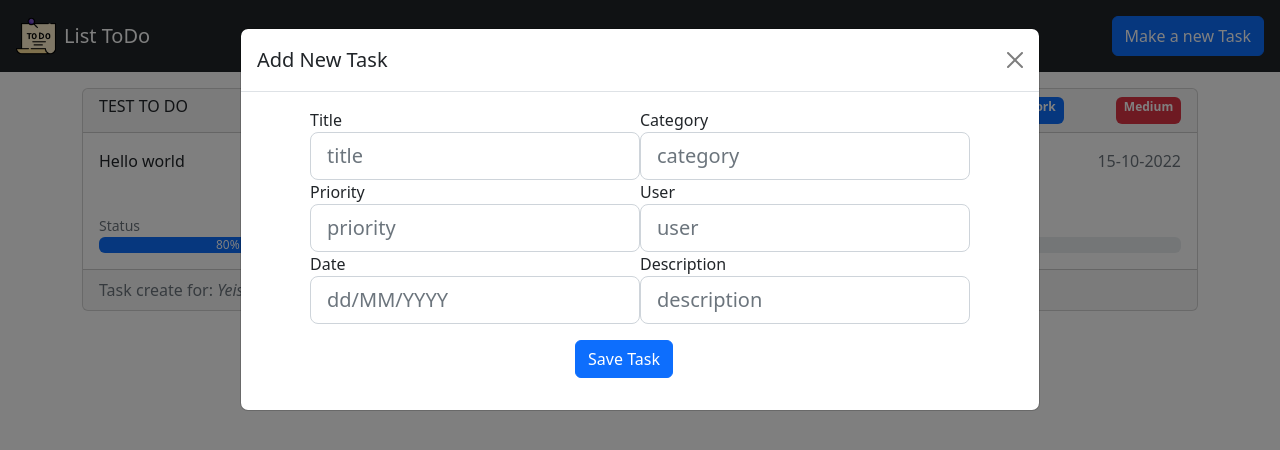
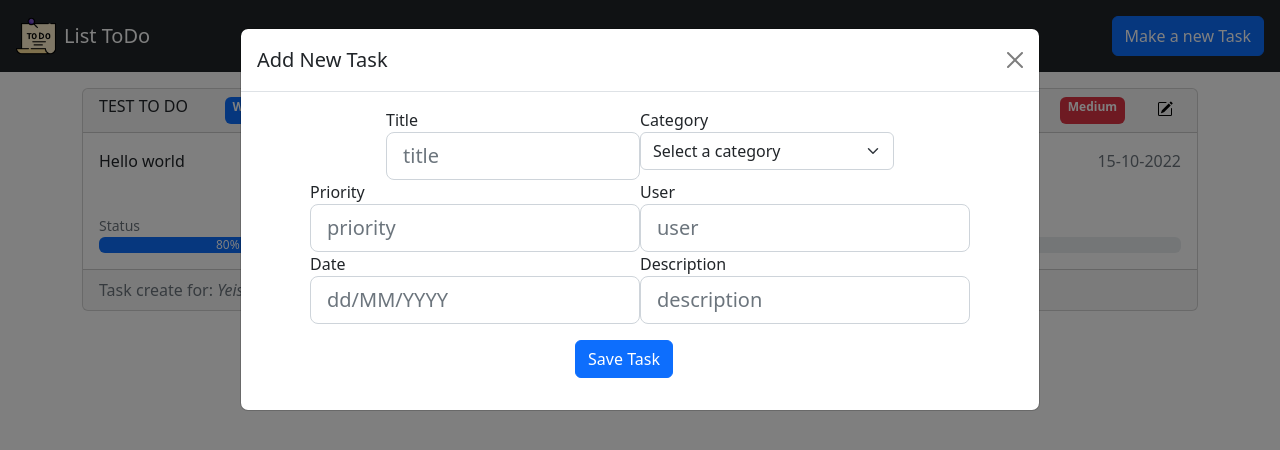
Before and after one commit to YeisonHenao/ToDo_Typescript, a React (Create React App) app: page / in a window 1280 px wide. Both pictures are taken after a click on the button "Make a new Task". Shown: the top 450 px of the page. Built offline with nearby package versions, Linux system fonts and the light colour scheme.

Commit message:
Organizar formulario de input en los select , se añade componente de Modal

```diff
--- a/src/App.tsx
+++ b/src/App.tsx
@@ -1,10 +1,12 @@
+// ? Importación de dependencias del componente
 import Todo from "./components/Todo";
-import Form from "./components/Form";
 import { ToDo } from "./types";
 import logo from "./assets/images/to-do-list.png";
 import data from "./data/ToDo.json";
 import { useEffect, useState } from "react";
+import Modal from "./components/Modal";
 
+// ? Declaración del componente
 function App() {
   const [listToDo, setListTodo] = useState<Array<ToDo>>([]);
 
@@ -27,34 +29,7 @@ function App() {
       </div>
       <Todo ToDoList={listToDo} />
 
-
-
-      {/* Modal view */}
-      <div
-        className="modal modal-lg fade"
-        id="exampleModal"
-        aria-labelledby="exampleModalLabel"
-        aria-hidden="true"
-      >
-        <div className="modal-dialog ">
-          <div className="modal-content">
-            <div className="modal-header">
-              <h1 className="modal-title fs-5" id="exampleModalLabel">
-                Add New Task
-              </h1>
-              <button
-                type="button"
-                className="btn-close"
-                data-bs-dismiss="modal"
-                aria-label="Close"
-              ></button>
-            </div>
-            <div className="modal-body">
-              <Form onNewTask={handleNewTask} />
-            </div>
-          </div>
-        </div>
-      </div>
+      <Modal VoidCreate={handleNewTask} />
     </div>
   );
 }
--- a/src/components/Form.tsx
+++ b/src/components/Form.tsx
@@ -1,6 +1,7 @@
 import React from "react";
 import useFormNewTask from "../Hooks/useFormNewTask";
 import { ToDo } from "../types";
+import categories from '../data/Category.json'
 
 interface FormState {
   onNewTask: (newToDo: ToDo) => void;
@@ -11,6 +12,7 @@ const Form = ({ onNewTask }: FormState) => {
 
   const handleChange = (e: React.ChangeEvent<HTMLInputElement>) => {
     const { name, value } = e.target;
+    console.log(value);
     dispatch({
       type: "change.value",
       payload: {
@@ -46,14 +48,14 @@ const Form = ({ onNewTask }: FormState) => {
           <div className="col-md-6 col-sm-12">
             <div className="form-group">
               <label>Category</label>
-              <input
-                type="text"
-                className="form-control form-control-lg"
-                name="category"
-                placeholder="category"
-                value={inputValues.category}
-                onChange={handleChange}
-              />
+              <select name="category" className="form-select">
+                <option selected>Select a category</option>
+                {
+                  categories.map(category => {
+                    return <option value={category.value}>{category.label}</option>
+                  })
+                }
+              </select>
             </div>
           </div>
         </div>
--- /dev/null
+++ b/src/components/Modal.tsx
@@ -0,0 +1,41 @@
+import { ToDo } from "../types"
+import Form from "./Form"
+
+interface ModalState{
+  VoidCreate: (newToDo: ToDo) => void;
+}
+
+const Modal = ({VoidCreate}: ModalState) => {
+  return(
+    <div>
+       {/* Modal view */}
+      <div
+        className="modal modal-lg fade"
+        id="exampleModal"
+        aria-labelledby="exampleModalLabel"
+        aria-hidden="true"
+      >
+        <div className="modal-dialog ">
+          <div className="modal-content">
+            <div className="modal-header">
+              <h1 className="modal-title fs-5" id="exampleModalLabel">
+                Add New Task
+              </h1>
+              <button
+                type="button"
+                className="btn-close"
+                data-bs-dismiss="modal"
+                aria-label="Close"
+              ></button>
+            </div>
+            <div className="modal-body">
+              <Form onNewTask={VoidCreate} />
+            </div>
+          </div>
+        </div>
+      </div>
+    </div>
+  )
+}
+
+export default Modal
--- a/src/components/Todo.tsx
+++ b/src/components/Todo.tsx
@@ -1,14 +1,13 @@
-import { ToDo } from "../types"
+import { ToDo } from "../types";
 
-interface Props{
-  ToDoList: ToDo[]
+interface Props {
+  ToDoList: ToDo[];
 }
 
-const Todo = ({ToDoList}: Props) => {
-
+const Todo = ({ ToDoList }: Props) => {
   return (
     <div className="container-lg">
-      <div className="row">
+      <div className="row mt-2">
         {ToDoList.map((to) => {
           return (
             <div className="col-md-4 col-sm-12 col-lg-4" key={to.id}>
@@ -22,6 +21,22 @@ const Todo = ({ToDoList}: Props) => {
                   <span className="badge bg-danger text-white text-center">
                     <span>{to.priority}</span>
                   </span>
+                  <span className="badge">
+                    <svg
+                      xmlns="http://www.w3.org/2000/svg"
+                      width="16"
+                      height="16"
+                      fill="black"
+                      className="bi bi-pencil-square"
+                      viewBox="0 0 16 16"
+                    >
+                      <path d="M15.502 1.94a.5.5 0 0 1 0 .706L14.459 3.69l-2-2L13.502.646a.5.5 0 0 1 .707 0l1.293 1.293zm-1.75 2.456-2-2L4.939 9.21a.5.5 0 0 0-.121.196l-.805 2.414a.25.25 0 0 0 .316.316l2.414-.805a.5.5 0 0 0 .196-.12l6.813-6.814z" />
+                      <path
+                        fill-rule="evenodd"
+                        d="M1 13.5A1.5 1.5 0 0 0 2.5 15h11a1.5 1.5 0 0 0 1.5-1.5v-6a.5.5 0 0 0-1 0v6a.5.5 0 0 1-.5.5h-11a.5.5 0 0 1-.5-.5v-11a.5.5 0 0 1 .5-.5H9a.5.5 0 0 0 0-1H2.5A1.5 1.5 0 0 0 1 2.5v11z"
+                      />
+                    </svg>
+                  </span>
                 </div>
                 <div className="card-body">
                   <div className="d-flex justify-content-between">
@@ -34,7 +49,7 @@ const Todo = ({ToDoList}: Props) => {
                     <div
                       className="progress-bar"
                       role="progressbar"
-                        style={{width: `${to.value_now}%`}}
+                      style={{ width: `${to.value_now}%` }}
                       aria-valuenow={to.value_now}
                       aria-valuemin={to.value_min}
                       aria-valuemax={to.value_max}
@@ -51,11 +66,11 @@ const Todo = ({ToDoList}: Props) => {
                 </div>
               </div>
             </div>
-          )
+          );
         })}
       </div>
     </div>
-  )
-}
+  );
+};
 
-export default Todo
+export default Todo;
--- /dev/null
+++ b/src/data/Category.json
@@ -0,0 +1,14 @@
+[
+  {
+    "label":"Work",
+    "value":"Work"
+  },
+  {
+    "label":"Learn",
+    "value":"Learn"
+  },
+  {
+    "label":"Any",
+    "value":"Any"
+  }
+]
--- a/src/enum.ts
+++ b/src/enum.ts
@@ -3,3 +3,9 @@ export enum priority {
   medium = 'Medium',
   lower =  'Lower'
 }
+
+export enum category {
+  Work = 'Work',
+  Learn = 'Learn',
+  Any = 'Any'
+}
```
Also changed, not shown: src/components/EditToDo.tsx (added, +9 -0 lines). Lines whose indentation alone changed are shown as unchanged.
